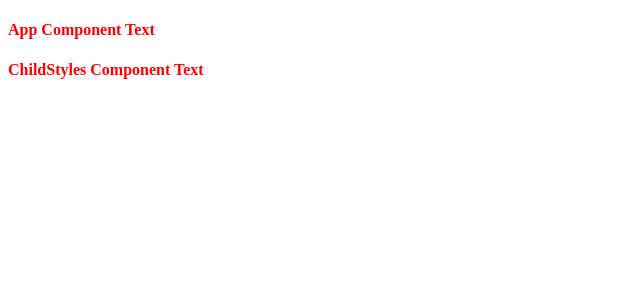
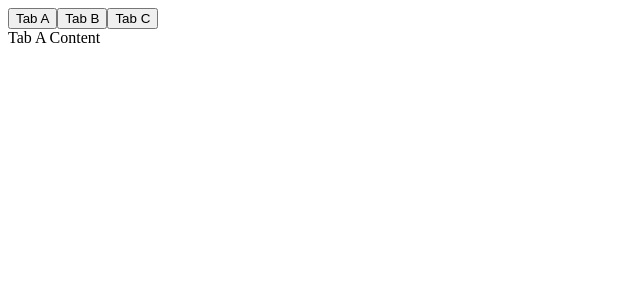
Before and after one commit to weardo/vue-js-advanced, a Vue app in the folder vue-components/: page / in a window 1280 px wide. Shown: the top 300 px of the page, without its empty margins (0-640 px from the left). Built offline with nearby package versions, Linux system fonts and the light colour scheme.

Commit message:
Dynamic Components keep-alive

```diff
--- a/vue-components/src/App.vue
+++ b/vue-components/src/App.vue
@@ -1,23 +1,35 @@
 <template>
 <div>
-  <h4>App Component Text</h4>
-  <ChildStyles>
-    <h4>ChildStyles Component Text</h4>
-  </ChildStyles>
+  <button @click="activeTab = 'TabA'">Tab A</button>
+  <button @click="activeTab = 'TabB'">Tab B</button>
+  <button @click="activeTab = 'TabC'">Tab C</button>
+
+  <keep-alive>
+  <component :is="activeTab" />
+  </keep-alive>
+
+  <!-- <TabA v-if="activeTab === 'TabA'" />
+  <TabB v-if="activeTab === 'TabB'" />
+  <TabC v-if="activeTab === 'TabC'" /> -->
+
 </div>
 </template>
 
 <script>
-import ChildStyles from './components/ChildStyles.vue'
+import TabA from './components/TabA.vue'
+import TabB from './components/TabB.vue'
+import TabC from './components/TabC.vue'
 
 export default {
   name: 'App',
   components: {
-    ChildStyles
+    TabA,
+    TabB,
+    TabC
   },
   data() {
     return {
-
+      activeTab: 'TabA'
     }
   },
   methods: {
@@ -35,9 +47,5 @@
   margin-top: 60px;
 }
 
-h4 {
-  color: red
-}
-
 
 </style>
--- a/vue-components/src/components/TabA.vue
+++ b/vue-components/src/components/TabA.vue
@@ -0,0 +1,15 @@
+<template>
+    <div>
+        Tab A Content
+    </div>
+</template>
+
+<script>
+    export default {
+        name: 'TabA'
+    }
+</script>
+
+<style scoped>
+
+</style>
--- a/vue-components/src/components/TabB.vue
+++ b/vue-components/src/components/TabB.vue
@@ -0,0 +1,15 @@
+<template>
+    <div>
+        Tab B Content
+    </div>
+</template>
+
+<script>
+    export default {
+        name: 'TabB'
+    }
+</script>
+
+<style scoped>
+
+</style>
--- a/vue-components/src/components/TabC.vue
+++ b/vue-components/src/components/TabC.vue
@@ -0,0 +1,21 @@
+<template>
+    <div>
+        Tab C Content
+    </div>
+    <input type="text" v-model="name">
+</template>
+
+<script>
+    export default {
+        name: 'TabC',
+        data() {
+            return {
+                name: ''
+            }
+        }
+    }
+</script>
+
+<style scoped>
+
+</style>
```
